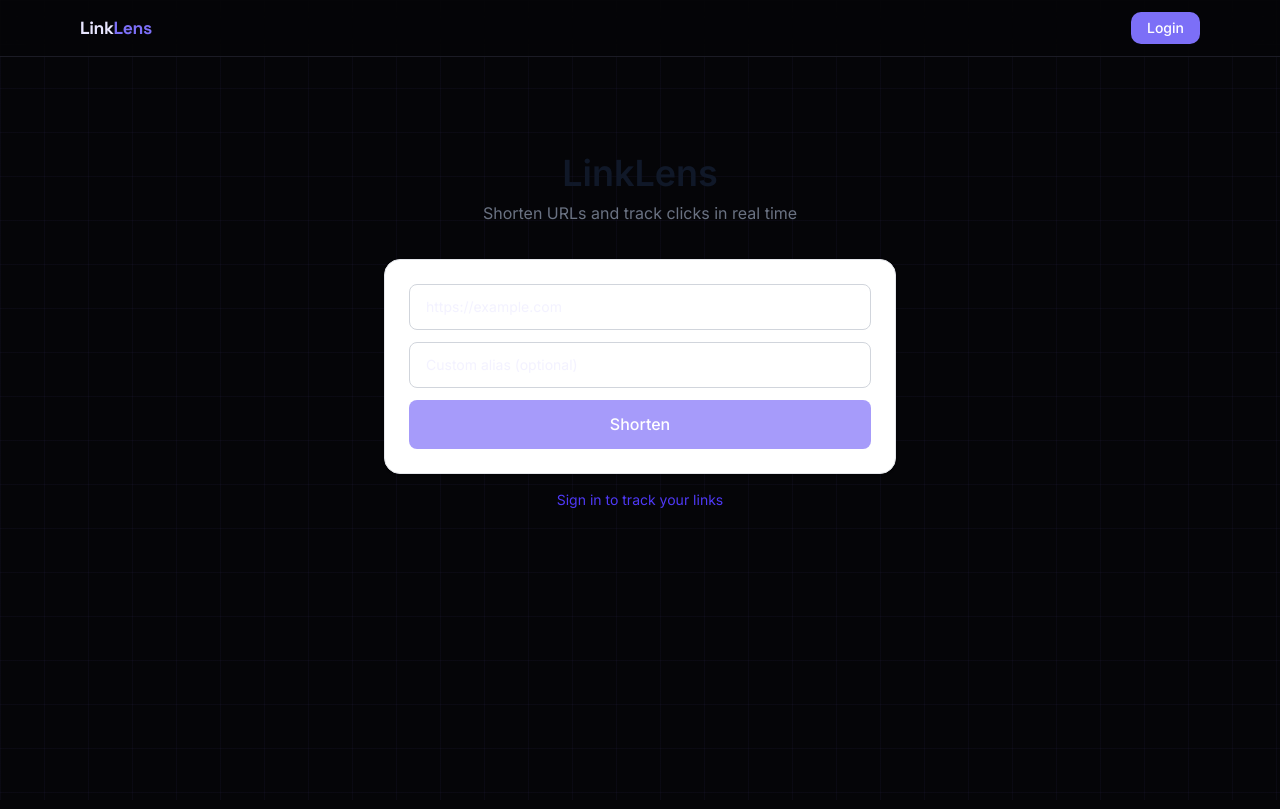
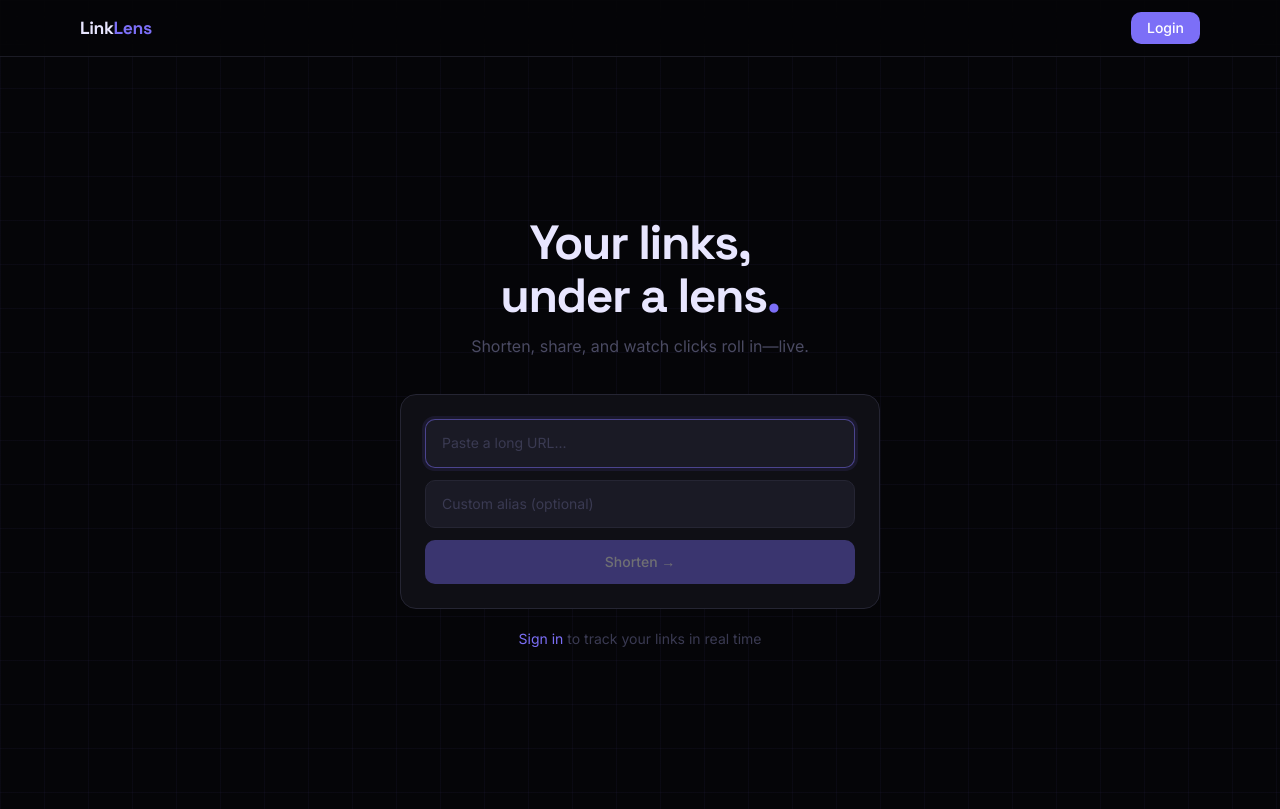
Before and after one commit to MKD2004/LinkLens, a React (Vite) app in the folder frontend/: page / in a window 1280 px wide. Built offline with nearby package versions, Linux system fonts and the light colour scheme; no server answers.

Commit message:
Redesign Home hero with Space Grotesk headline and glowing JetBrains Mono URL result

```diff
--- a/frontend/src/pages/Home.jsx
+++ b/frontend/src/pages/Home.jsx
@@ -50,63 +50,119 @@ export default function Home() {
   }
 
   return (
-    <div className="flex flex-col items-center py-8 sm:py-16">
-      <div className="w-full max-w-lg">
-        <div className="text-center mb-8">
-          <h1 className="text-4xl font-bold text-gray-900 mb-2">LinkLens</h1>
-          <p className="text-gray-500">Shorten URLs and track clicks in real time</p>
+    <div className="flex flex-col items-center justify-center min-h-[calc(100vh-7rem)] py-10 relative">
+
+      {/* Violet spotlight */}
+      <div
+        className="pointer-events-none fixed inset-0 -z-10"
+        style={{ background: 'radial-gradient(ellipse 75% 45% at 50% 0%, rgba(124,111,247,0.11) 0%, transparent 65%)' }}
+      />
+
+      <div className="w-full max-w-[480px]">
+
+        {/* Headline */}
+        <div className="text-center mb-9 animate-fade-up">
+          <h1
+            className="text-[2.6rem] sm:text-5xl leading-[1.1] text-[#E8E6FF] mb-3"
+            style={{ fontFamily: "'Space Grotesk', sans-serif", fontWeight: 700, letterSpacing: '-.03em' }}
+          >
+            Your links,<br />
+            under a lens<span className="text-[#7C6FF7]">.</span>
+          </h1>
+          <p className="text-[#4A4A62] text-base">
+            Shorten, share, and watch clicks roll in—live.
+          </p>
         </div>
 
-        <div className="bg-white rounded-2xl shadow-sm border border-gray-200 p-6">
+        {/* Card */}
+        <div
+          className="rounded-2xl p-6 animate-fade-up-1"
+          style={{ background: '#0F0F15', border: '1px solid #252533' }}
+        >
           {!result ? (
             <form onSubmit={handleSubmit} className="space-y-3">
               <input
+                className="input-dark"
                 type="text"
-                placeholder="https://example.com"
+                placeholder="Paste a long URL..."
                 value={url}
                 onChange={e => setUrl(e.target.value)}
-                className="w-full px-4 py-3 border border-gray-300 rounded-lg text-sm focus:outline-none focus:ring-2 focus:ring-indigo-500 focus:border-transparent"
+                autoFocus
               />
               <div>
                 <input
+                  className="input-dark"
                   type="text"
                   placeholder="Custom alias (optional)"
                   value={customAlias}
                   onChange={e => setCustomAlias(e.target.value.slice(0, 30))}
-                  className="w-full px-4 py-3 border border-gray-300 rounded-lg text-sm focus:outline-none focus:ring-2 focus:ring-indigo-500 focus:border-transparent"
                 />
                 {customAlias && (
-                  <p className="text-xs text-gray-400 text-right mt-1">{customAlias.length}/30 characters</p>
+                  <p className="text-xs text-[#3A3A52] text-right mt-1.5 font-mono">
+                    {customAlias.length}/30
+                  </p>
                 )}
               </div>
-              {error && <p className="text-red-500 text-sm">{error}</p>}
+
+              {error && (
+                <div
+                  className="flex items-start gap-2.5 rounded-lg px-3.5 py-2.5"
+                  style={{ background: 'rgba(248,113,113,.08)', border: '1px solid rgba(248,113,113,.18)' }}
+                >
+                  <svg className="w-4 h-4 text-[#F87171] shrink-0 mt-0.5" fill="none" stroke="currentColor" viewBox="0 0 24 24">
+                    <path strokeLinecap="round" strokeLinejoin="round" strokeWidth={2} d="M12 9v4m0 4h.01M10.29 3.86L1.82 18a2 2 0 001.71 3h16.94a2 2 0 001.71-3L13.71 3.86a2 2 0 00-3.42 0z" />
+                  </svg>
+                  <p className="text-[#F87171] text-sm">{error}</p>
+                </div>
+              )}
+
               <button
                 type="submit"
                 disabled={loading || !url.trim()}
-                className="w-full py-3 bg-indigo-600 text-white font-medium rounded-lg hover:bg-indigo-700 disabled:opacity-50 disabled:cursor-not-allowed transition-colors"
+                className="btn-primary w-full py-3 text-sm"
               >
-                {loading ? 'Shortening...' : 'Shorten'}
+                {loading ? (
+                  <>
+                    <svg className="w-4 h-4 animate-spin-slow" fill="none" viewBox="0 0 24 24">
+                      <circle className="opacity-25" cx="12" cy="12" r="10" stroke="currentColor" strokeWidth="4" />
+                      <path className="opacity-75" fill="currentColor" d="M4 12a8 8 0 018-8V0C5.373 0 0 5.373 0 12h4z" />
+                    </svg>
+                    Shortening...
+                  </>
+                ) : 'Shorten →'}
               </button>
             </form>
           ) : (
-            <div className="space-y-4">
-              <p className="text-sm text-gray-500 font-medium">Your short link</p>
-              <div className="flex items-center gap-2 bg-gray-50 border border-gray-200 rounded-lg px-4 py-3">
-                <span className="flex-1 text-indigo-600 font-medium text-sm break-all min-w-0">
-                  {result.shortUrl}
-                </span>
-                <button
-                  onClick={handleCopy}
-                  className="shrink-0 px-3 py-1.5 bg-indigo-600 text-white text-xs font-medium rounded-md hover:bg-indigo-700 transition-colors"
+            <div className="space-y-4 animate-slide-in">
+              <div>
+                <p className="text-[#3A3A52] text-xs uppercase tracking-widest font-medium mb-2.5">
+                  Your short link
+                </p>
+                <div
+                  className="flex items-center gap-3 rounded-xl px-4 py-3"
+                  style={{ background: 'rgba(124,111,247,.08)', border: '1px solid rgba(124,111,247,.22)' }}
                 >
-                  {copied ? 'Copied!' : 'Copy'}
-                </button>
+                  <span className="url-glow animate-glow-pulse flex-1 text-sm break-all min-w-0">
+                    {result.shortUrl}
+                  </span>
+                  <button
+                    onClick={handleCopy}
+                    className="btn-primary shrink-0 px-3 py-1.5 text-xs rounded-lg"
+                  >
+                    {copied ? '✓ Copied' : 'Copy'}
+                  </button>
+                </div>
               </div>
-              <p className="text-xs text-gray-400 break-all">{result.originalUrl}</p>
-              <button
-                onClick={handleReset}
-                className="w-full py-2.5 border border-gray-300 text-gray-600 text-sm font-medium rounded-lg hover:bg-gray-50 transition-colors"
+
+              <p
+                className="text-xs text-[#3A3A52] break-all truncate"
+                style={{ fontFamily: "'JetBrains Mono', monospace" }}
+                title={result.originalUrl}
               >
+                {result.originalUrl}
+              </p>
+
+              <button onClick={handleReset} className="btn-ghost w-full py-2.5 text-sm">
                 Shorten another
               </button>
             </div>
@@ -114,10 +170,11 @@ export default function Home() {
         </div>
 
         {!isAuthenticated && (
-          <p className="text-center mt-4 text-sm text-gray-500">
-            <Link to="/login" className="text-indigo-600 hover:underline">
-              Sign in to track your links
+          <p className="text-center mt-5 text-sm text-[#3A3A52] animate-fade-up-2">
+            <Link to="/login" className="text-[#7C6FF7] hover:text-[#A89EF8] transition-colors">
+              Sign in
             </Link>
+            {' '}to track your links in real time
           </p>
         )}
       </div>
```
